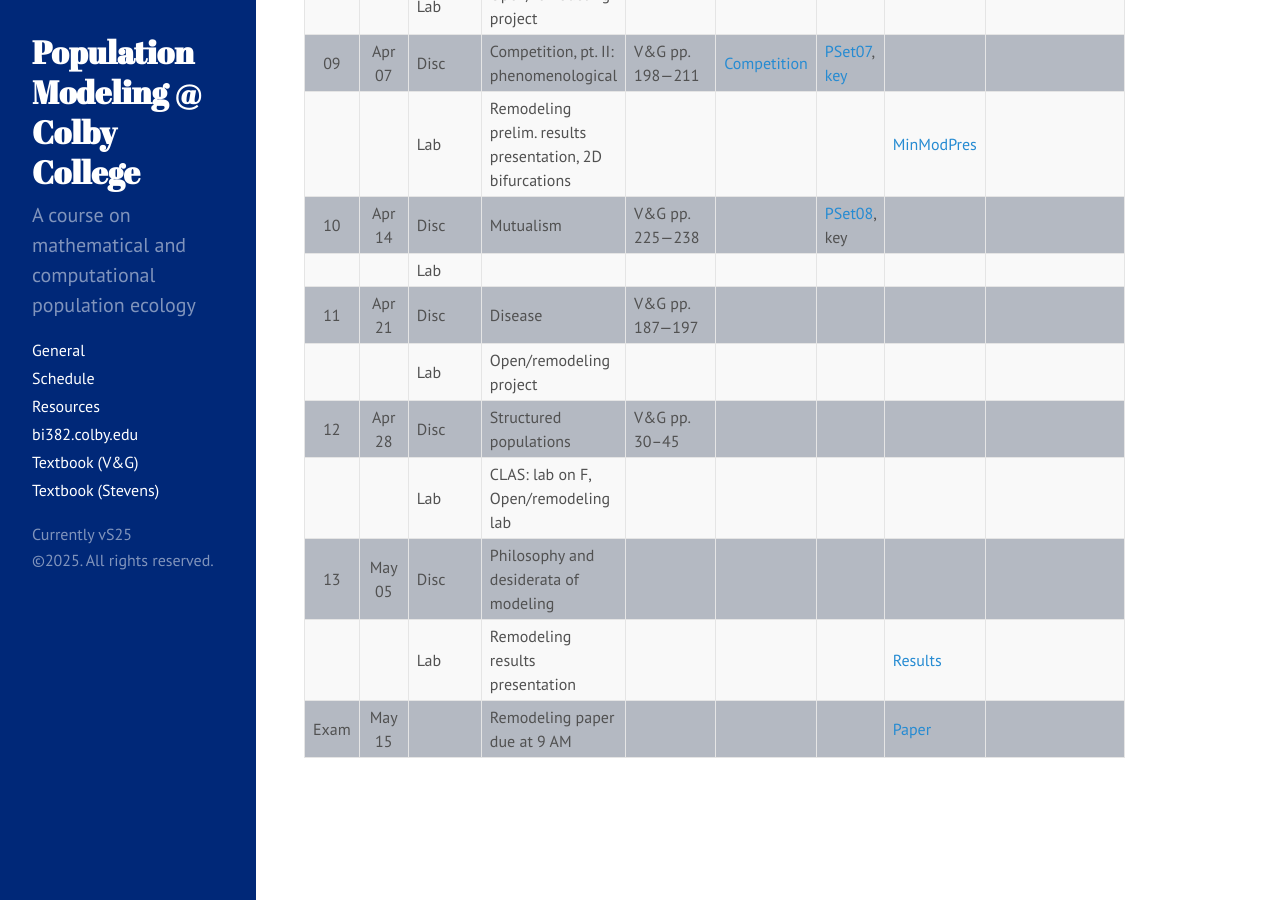
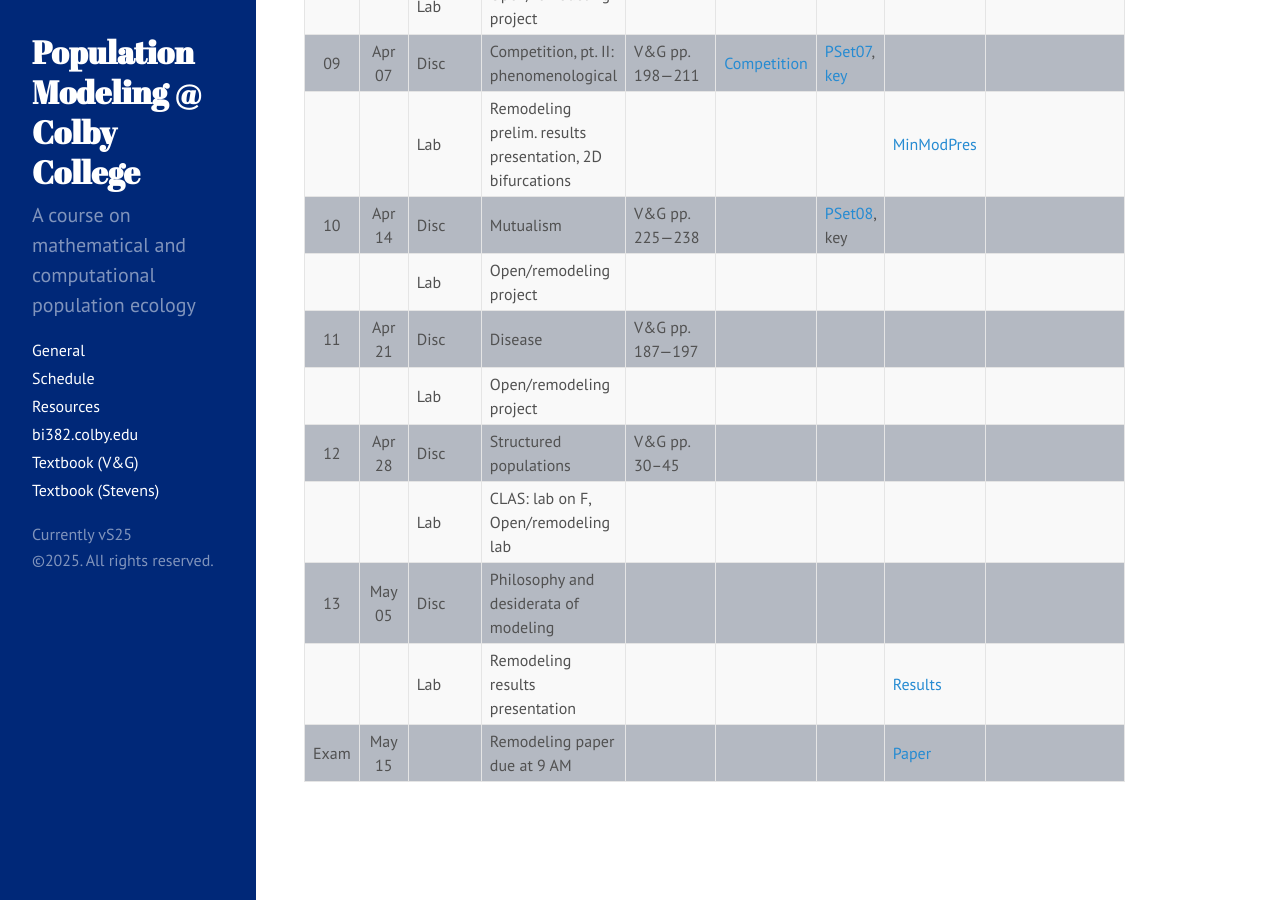
Before and after one commit to ColbyEcology/colbyecology.github.io, a Jekyll site: the page built from Schedule.md, in a window 1280 px wide and 900 px high, scrolled down 1914 px. Built offline with Jekyll 4.4.1, drawn with Linux system fonts in a browser that asks for light colours.

Commit message:
open lab wk 10

```diff
--- a/Schedule.md
+++ b/Schedule.md
@@ -49,7 +49,7 @@ title: "Schedule"
 | 09   | Apr 07 |  Disc   | Competition, pt. II: phenomenological                                   | V&G pp. 198—211                                                                                                                                                                                                                                       | [Competition](../Presentations/Discussions/Wk09_Competition.html)                                                                                                                                            | [PSet07](../Assignments/PSets/PSet07.html), [key](../Assignments/PSets/PSet07_key.html)                           |                                                                          |                                                                                                                                                                |
 |      |        |  Lab    | Remodeling prelim. results presentation, 2D bifurcations                |                                                                                                                                                                                                                                                       |                                                                                                                                                                                                              |                                                                                                                   | [MinModPres](../Assignments/RemodelingProject/RemodPt4_MinMod.html)      |                                                                                                                                                                |
 | 10   | Apr 14 |  Disc   | Mutualism                                                               | V&G pp. 225—238                                                                                                                                                                                                                                       |                                                                                                                                                                                                              | [PSet08](../Assignments/PSets/PSet08.html), key                                                                   |                                                                          |                                                                                                                                                                |
-|      |        |  Lab    |                                                                         |                                                                                                                                                                                                                                                       |                                                                                                                                                                                                              |                                                                                                                   |                                                                          |                                                                                                                                                                |
+|      |        |  Lab    | Open/remodeling project                                                 |                                                                                                                                                                                                                                                       |                                                                                                                                                                                                              |                                                                                                                   |                                                                          |                                                                                                                                                                |
 | 11   | Apr 21 |  Disc   | Disease                                                                 | V&G pp. 187—197                                                                                                                                                                                                                                       |                                                                                                                                                                                                              |                                                                                                                   |                                                                          |                                                                                                                                                                |
 |      |        |  Lab    | Open/remodeling project                                                 |                                                                                                                                                                                                                                                       |                                                                                                                                                                                                              |                                                                                                                   |                                                                          |                                                                                                                                                                |
 | 12   | Apr 28 |  Disc   | Structured populations                                                  | V&G pp. 30–45                                                                                                                                                                                                                                         |                                                                                                                                                                                                              |                                                                                                                   |                                                                          |                                                                                                                                                                |
```
